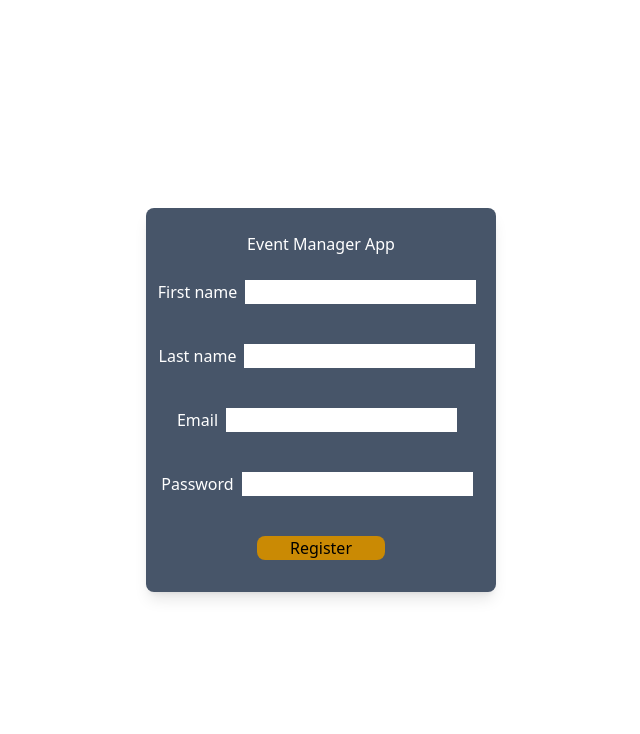
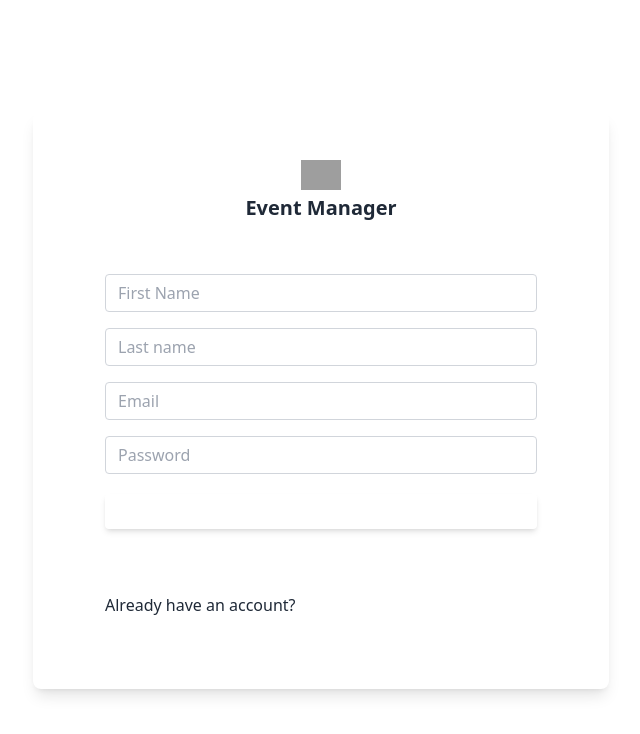
Before and after one commit to wojciechszmelczerczyk/react-ui-event-manager, a React (Create React App) app: page / in a window 1280 px wide. Shown: the top 734 px of the page, without its empty margins (319-959 px from the left). Built offline with nearby package versions, Linux system fonts and the light colour scheme; grey boxes are pictures that could not be loaded.

Commit message:
working on ui for form component

```diff
--- a/package.json
+++ b/package.json
@@ -45,6 +45,7 @@
     "autoprefixer": "^10.4.12",
     "axios": "^0.27.2",
     "postcss": "^8.4.16",
+    "react-datepicker": "^4.8.0",
     "tailwindcss": "^3.1.8"
   }
 }
--- a/src/components/Form.tsx
+++ b/src/components/Form.tsx
@@ -1,3 +1,4 @@
+import { NavLink } from "react-router-dom";
 import "../index.css";
 
 const Form = ({
@@ -24,52 +25,75 @@ const Form = ({
   };
 
   return (
-    <div className='flex min-h-screen justify-center items-center'>
-      <div className='flex flex-col items-center h-96 bg-slate-600 rounded-lg shadow-lg'>
-        <h1 className='text-white my-6'>Event Manager App</h1>
-        <form className='flex flex-col items-center h-80 space-y-10 mx-3'>
-          <div className='flex'>
-            <label className='text-white'>First name</label>
+    <div className='flex justify-center items-center  min-h-screen text-gray-800'>
+      <div className='xl:w-144'>
+        <div className='block bg-white shadow-lg rounded-lg'>
+          <div className='px-4 md:px-0'>
+            <div className='md:p-12 md:mx-6'>
+              <div className='text-center'>
+                <img
+                  className='mx-auto w-10'
+                  src='https://img.icons8.com/doodle/48/FA5252/calendar--v2.png'
+                  alt='logo'
+                />
+                <h4 className='text-xl font-semibold mt-1 mb-12 pb-1'>
+                  Event Manager
+                </h4>
+              </div>
+              <form>
+                <div className='mb-4'>
                   <input
-              className='mx-2'
+                    type='text'
                     onChange={(e) => handleFirstName(e.currentTarget.value)}
-              type='text'
+                    className='form-control block w-full px-3 py-1.5 text-base font-normal text-gray-700 bg-white bg-clip-padding border border-solid border-gray-300 rounded transition ease-in-out m-0 focus:text-gray-700 focus:bg-white focus:border-blue-600 focus:outline-none'
+                    placeholder='First Name'
                   />
                 </div>
-          <div className='flex'>
-            <label className='text-white'>Last name</label>
+                <div className='mb-4'>
                   <input
-              className='mx-2'
+                    type='text'
                     onChange={(e) => handleLastName(e.currentTarget.value)}
-              type='text'
+                    className='form-control block w-full px-3 py-1.5 text-base font-normal text-gray-700 bg-white bg-clip-padding border border-solid border-gray-300 rounded transition ease-in-out m-0 focus:text-gray-700 focus:bg-white focus:border-blue-600 focus:outline-none'
+                    placeholder='Last name'
                   />
                 </div>
-          <div className='flex'>
-            <label className='text-white'>Email</label>
+                <div className='mb-4'>
                   <input
-              className='mx-2'
+                    type='text'
                     onChange={(e) => handleEmail(e.currentTarget.value)}
-              type='text'
+                    className='form-control block w-full px-3 py-1.5 text-base font-normal text-gray-700 bg-white bg-clip-padding border border-solid border-gray-300 rounded transition ease-in-out m-0 focus:text-gray-700 focus:bg-white focus:border-blue-600 focus:outline-none'
+                    placeholder='Email'
                   />
                 </div>
-
-          <div className='flex'>
-            <label className='text-white'>Password</label>
+                <div className='mb-4'>
                   <input
-              className='mx-2'
+                    type='password'
                     onChange={(e) => handlePassword(e.currentTarget.value)}
-              type='password'
+                    className='form-control block w-full px-3 py-1.5 text-base font-normal text-gray-700 bg-white bg-clip-padding border border-solid border-gray-300 rounded transition ease-in-out m-0 focus:text-gray-700 focus:bg-white focus:border-blue-600 focus:outline-none'
+                    placeholder='Password'
                   />
                 </div>
-
+                <div className='text-center pt-1 mb-12 pb-1'>
                   <button
-            className='bg-yellow-600 w-32 rounded-lg'
+                    className='inline-block px-6 py-2.5 text-white font-medium text-xs leading-tight uppercase rounded shadow-md hover:bg-blue-700 hover:shadow-lg focus:shadow-lg focus:outline-none focus:ring-0 active:shadow-lg transition duration-150 ease-in-out w-full mb-3'
                     onClick={handleOp}
                     type='submit'
                   >
-            Register
+                    Log in
                   </button>
+                </div>
+                <div className='flex items-center justify-between pb-6'>
+                  <NavLink
+                    className='mb-0 mr-2 hover:text-blue-500'
+                    to='/login'
+                  >
+                    Already have an account?
+                  </NavLink>
+                </div>
               </form>
+            </div>
+          </div>
+        </div>
       </div>
     </div>
   );
--- a/tailwind.config.js
+++ b/tailwind.config.js
@@ -2,7 +2,12 @@
 module.exports = {
   content: ["./src/**/*.{js,jsx,ts,tsx}"],
   theme: {
-    extend: {},
+    extend: {
+      spacing: {
+        128: "32rem",
+        144: "36rem",
+      },
+    },
   },
   plugins: [],
 };
```
Also changed, not shown: 1 other file (tests, documents, lock files or other folders). Lines whose indentation alone changed are shown as unchanged.
